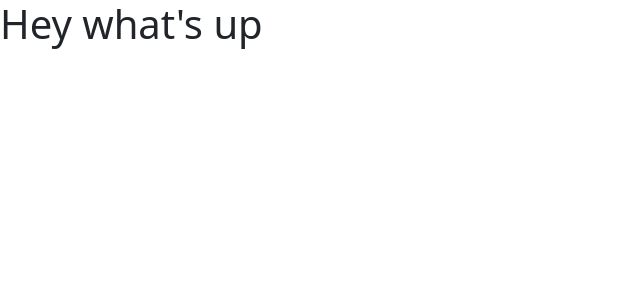
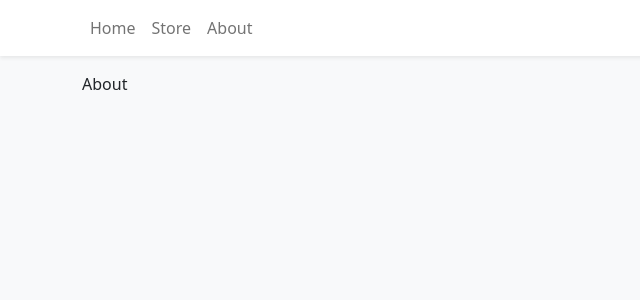
Before and after one commit to khanshorif331/shopping-cart-ts, a React (Vite) app: page /about in a window 1280 px wide. Shown: the top 300 px of the page, without its empty margins (0-640 px from the left). Built offline with nearby package versions, Linux system fonts and the light colour scheme.

Commit message:
navbar doone

```diff
--- a/index.html
+++ b/index.html
@@ -6,7 +6,7 @@
     <meta name="viewport" content="width=device-width, initial-scale=1.0" />
     <title>Vite + React + TS</title>
   </head>
-  <body>
+  <body class="bg-light">
     <div id="root"></div>
     <script type="module" src="/src/main.tsx"></script>
   </body>
--- a/src/App.tsx
+++ b/src/App.tsx
@@ -1,8 +1,24 @@
+import { Container } from 'react-bootstrap'
+import Button from 'react-bootstrap/Button'
+import { Route, Routes } from 'react-router-dom'
+import { About } from './pages/About'
+import { Home } from './pages/Home'
+import { Store } from './pages/Store'
+import { Navbar } from './components/Navbar'
+
 function App() {
-
-  return (
-    <h1>Hey what's up</h1>
-  )
+	return (
+		<>
+			<Navbar />
+			<Container className="mb-4">
+				<Routes>
+					<Route path="/" element={<Home />}></Route>
+					<Route path="/store" element={<Store />}></Route>
+					<Route path="/about" element={<About />}></Route>
+				</Routes>
+			</Container>
+		</>
+	)
 }
 
 export default App
--- /dev/null
+++ b/src/components/Navbar.tsx
@@ -0,0 +1,20 @@
+import { Container, Nav, Navbar as NavbarBs, NavLink } from 'react-bootstrap'
+export const Navbar = () => {
+	return (
+		<NavbarBs className="bg-white shadow-sm mb-3">
+			<Container>
+				<Nav>
+					<Nav.Link to="/" as={NavLink}>
+						Home
+					</Nav.Link>
+					<Nav.Link to="/store" as={NavLink}>
+						Store
+					</Nav.Link>
+					<Nav.Link to="/about" as={NavLink}>
+						About
+					</Nav.Link>
+				</Nav>
+			</Container>
+		</NavbarBs>
+	)
+}
--- a/src/main.tsx
+++ b/src/main.tsx
@@ -2,9 +2,12 @@
 import ReactDOM from 'react-dom/client'
 import App from './App'
 import 'bootstrap/dist/css/bootstrap.min.css'
+import { BrowserRouter } from 'react-router-dom'
 
 ReactDOM.createRoot(document.getElementById('root') as HTMLElement).render(
-  <React.StrictMode>
-    <App />
-  </React.StrictMode>
+	<React.StrictMode>
+		<BrowserRouter>
+			<App />
+		</BrowserRouter>
+	</React.StrictMode>
 )
--- /dev/null
+++ b/src/pages/About.tsx
@@ -0,0 +1,3 @@
+export const About = () => {
+	return <div>About</div>
+}
--- /dev/null
+++ b/src/pages/Home.tsx
@@ -0,0 +1,3 @@
+export const Home = () => {
+	return <div>Home</div>
+}
--- /dev/null
+++ b/src/pages/Store.tsx
@@ -0,0 +1,3 @@
+export const Store = () => {
+	return <div>Store</div>
+}
```
